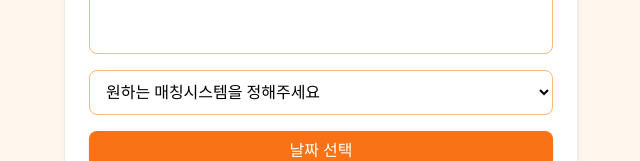
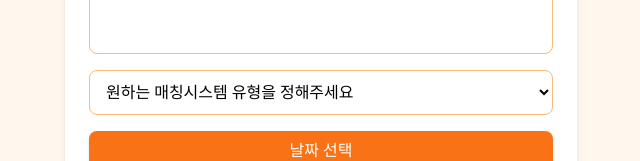
Before and after one commit to 111jjj111/runnershigh_web, a React (Create React App) app: page /createpost in a window 1280 px wide. Shown: the part 340-501 px from the top of the page, without its empty margins (319-959 px from the left). Built offline with nearby package versions, Linux system fonts and the light colour scheme; a web font is replaced by a local one.

Commit message:
매칭 시스템 이름 변경

```diff
--- a/src/CreatePost.tsx
+++ b/src/CreatePost.tsx
@@ -105,11 +105,11 @@ const CreatePost: React.FC = () => {
           className="w-full border border-orange-300 rounded-lg p-3 bg-white focus:ring-2 focus:ring-orange-500 focus:outline-none"
         >
           <option value="" disabled>
-            원하는 매칭시스템을 정해주세요
+            원하는 매칭시스템 유형을 정해주세요
           </option>
           <option value="스텝업">스텝업(2:2)</option>
           <option value="러닝커넥트">러닝커넥트(4)</option>
-          <option value="스텝업과 러닝커넥트">모두(1:3)</option>
+          <option value="스텝업과 러닝커넥트">러닝 메이트(1:3)</option>
         </select>
 
         {/* 날짜 선택 버튼 */}
```
